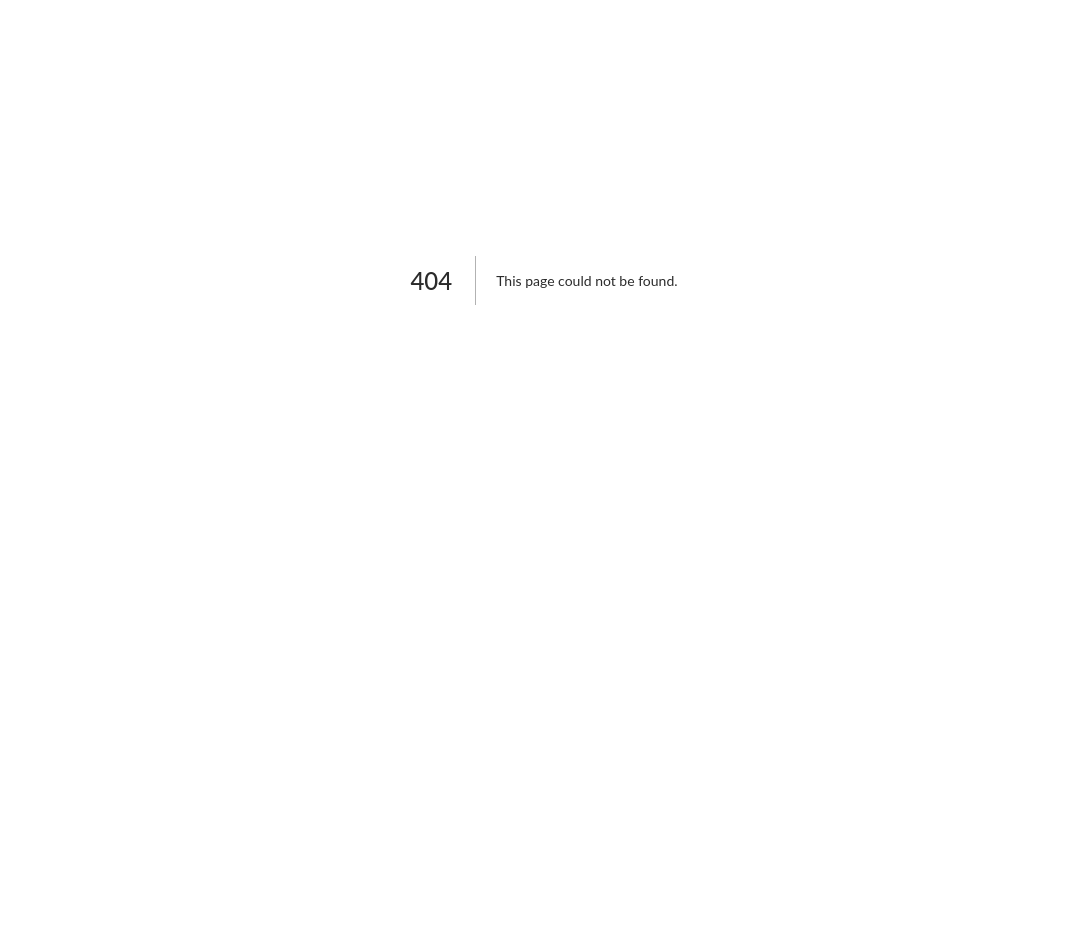
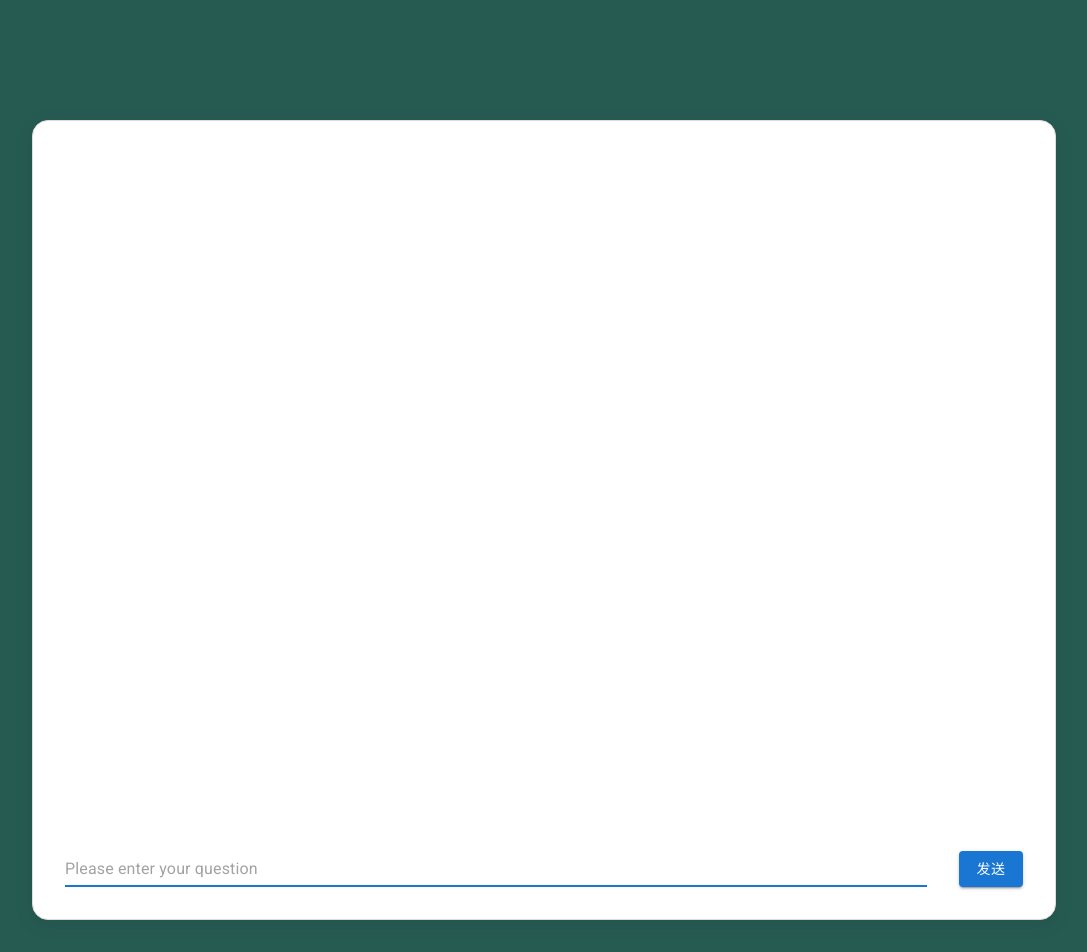
Before and after one commit to OpenSandAI/opensand-web, a Next.js app: page /chat in a window 1280 px wide. Before the commit this address had no page. Shown: the part 120-1072 px from the top of the page, without its empty margins (96-1183 px from the left). Before the commit the page ends 800 px from the top, so only its background shows below. Built offline with nearby package versions, Linux system fonts and the light colour scheme.

Commit message:
feat: chatbot baic version develop

```diff
--- a/next.config.js
+++ b/next.config.js
@@ -1,6 +1,14 @@
 /** @type {import('next').NextConfig} */
 const nextConfig = {
   output: 'standalone',
+  async rewrites() {
+    return [
+      {
+        source: '/api/:path*',
+        destination: `${process.env.HOST}/:path*`
+      },
+    ]
+  }
 };
 
 module.exports = nextConfig;
--- /dev/null
+++ b/src/app/chat/index.module.css
@@ -0,0 +1,6 @@
+.chatWrapper{
+    margin: 15rem 0;
+    padding: 0 10%;
+    display: flex;
+    justify-content: center;
+}
--- /dev/null
+++ b/src/app/chat/page.tsx
@@ -0,0 +1,13 @@
+
+import React from 'react';
+import styles from './index.module.css';
+import ChatBot from '@/components/ChatBot';
+import { Button } from '@mui/material';
+
+const page = () => {
+    return <div className={styles.chatWrapper}>
+        <ChatBot />
+    </div>;
+};
+
+export default page;
--- /dev/null
+++ b/src/components/ChatBot/ask.ts
@@ -0,0 +1,126 @@
+import type { Message } from './types.d';
+
+const parseLine = (str: string) => {
+  const match = /^(.*?):\s?(.*)$/.exec(str);
+
+  if (!match) {
+    return [null, str];
+  }
+
+  return [match[1], match[2]].map((i) => i ?? null);
+};
+
+type ParseResult =
+  | {
+      type: 'event';
+      event: string | null;
+      id: string | null;
+      data: string | null;
+    }
+  | {
+      type: 'retry';
+      value: number;
+    };
+
+const createParseChunkFn = (onParse: (val: ParseResult) => void) => {
+  let buffer = '';
+
+  const parseBuffer = () => {
+    let eventName: string | null = null;
+    let eventId: string | null = null;
+
+    for (const line of buffer.split('\n')) {
+      if (!line || line.startsWith(':')) {
+        // Ignore invalid data
+      } else {
+        const [field, value] = parseLine(line);
+
+        switch (field) {
+          case 'event':
+            eventName = value;
+            break;
+
+          case 'id':
+            eventId = value;
+            break;
+
+          case 'data':
+            onParse({
+              type: 'event',
+              event: eventName,
+              id: eventId,
+              data: value,
+            });
+            break;
+
+          case 'retry':
+            const retry = Number(value);
+            if (!Number.isNaN(retry)) {
+              onParse({ type: 'retry', value: retry });
+            }
+            break;
+
+          default:
+            break;
+        }
+      }
+    }
+  };
+
+  return (chunk: string) => {
+    buffer += chunk;
+
+    if (buffer.endsWith('\n\n')) {
+      parseBuffer();
+      buffer = '';
+    }
+  };
+};
+
+const ask = async (
+  onMessage: (data: string | null) => void,
+  messages: Message[]
+) => {
+  const res = await fetch('/api/v1/chat/completions', {
+    method: 'POST',
+    headers: {
+      'Content-Type': 'application/json',
+      Authorization: 'Bearer e59f67cf0e5e4d56bf4273c1f2fc6fe1', // Fill your OpenAI key
+    },
+    body: JSON.stringify({
+      stream: true,
+      max_tokens: 1000,
+      model: 'gpt-3.5-turbo',
+      temperature: 0.8,
+      top_p: 1,
+      presence_penalty: 1,
+      messages,
+    }),
+  });
+
+  if (!res.ok) {
+    throw new Error('Fetch sse error');
+  }
+
+  const parseChunk = createParseChunkFn((event) => {
+    if (event.type === 'event') {
+      onMessage(event.data);
+    }
+  });
+
+  const reader = res.body?.getReader();
+  if (reader) {
+    void (function read() {
+      reader.read().then(({ done, value }) => {
+        if (done) {
+          return;
+        }
+        const chunk = new TextDecoder().decode(value);
+        parseChunk(chunk);
+        read();
+      });
+    })();
+  }
+};
+
+export default ask;
--- /dev/null
+++ b/src/components/ChatBot/index.module.css
@@ -0,0 +1,40 @@
+.main {
+    max-width: 80rem;
+    flex-grow: 1;
+
+
+
+
+
+    .chat {
+        display: flex;
+        flex-direction: column;
+        min-height: 50rem;
+        padding: 2rem;
+        padding-top: 0;
+        border-radius: 1rem;
+        border: 1px solid #ddd;
+        background-color: #fff;
+        max-height: 25rem;
+        box-shadow: 0 4px 6px rgb(49 54 68 / 5%), 0 5px 20px rgb(49 54 68 / 8%);
+
+        .logs {
+            flex: 1;
+            overflow-y: auto;
+            margin-bottom: 1rem;
+
+            .log {
+                gap: 0.4rem;
+                display: flex;
+                flex-direction: column;
+            }
+        }
+    }
+
+
+
+    .inputWrapper {
+        display: flex;
+        gap: 2rem;
+    }
+}
--- /dev/null
+++ b/src/components/ChatBot/index.tsx
@@ -0,0 +1,125 @@
+'use client';
+import React, { useCallback, useState } from 'react';
+import ReactMarkdown from 'react-markdown';
+import remarkGfm from 'remark-gfm';
+import rehypeHighlight from 'rehype-highlight';
+import { Button, Input } from '@mui/material';
+import { Log, Message } from './types.d';
+import 'highlight.js/styles/vs2015.css';
+import styles from './index.module.css';
+import ask from './ask';
+
+const ariaLabel = { 'aria-label': 'description' };
+
+const enum Role {
+  Assistant = 'assistant',
+  User = 'user',
+}
+
+const ChatBot = () => {
+  const [logs, setLogs] = useState<Log[]>(() => []);
+  const [question, setQuestion] = useState('');
+  const [answeringContent, setAnsweringContent] = useState('');
+
+  const askQuestion = useCallback((messages: Message[]) => {
+    setAnsweringContent('&ZeroWidthSpace;');
+
+    let contents = '';
+    ask(str => {
+      if (!str) return;
+      if (str === '[DONE]') {
+        setAnsweringContent('');
+        setLogs(prev =>
+          prev.map(i => {
+            const { answering, ...rest } = i;
+            if (answering) {
+              return {
+                ...rest,
+                content: contents,
+              };
+            }
+            return i;
+          }),
+        );
+
+        return;
+      }
+
+      let content = str;
+      try {
+        const data = JSON.parse(str);
+        content = data.choices?.reduce((acc: string, cur: unknown) => {
+          // @ts-expect-error
+          acc += cur?.delta?.content ?? '';
+          return acc;
+        }, '');
+      } catch {
+        // Ignore
+        // console.error(err);
+      }
+
+      contents += content;
+      setAnsweringContent(contents);
+    }, messages);
+  }, []);
+
+  const isAnswering = Boolean(answeringContent);
+
+  const onSubmit = () => {
+    if (isAnswering || !question) return;
+    const messages = logs.concat({
+      id: crypto.randomUUID(),
+      role: Role.User,
+      content: question,
+    });
+
+    askQuestion(messages.map(i => ({ role: i.role, content: i.content })));
+    setQuestion('');
+    setLogs([
+      ...messages,
+      {
+        content: '',
+        answering: true,
+        role: Role.Assistant,
+        id: crypto.randomUUID(),
+      },
+    ]);
+  };
+
+  return (
+    <div className={styles.main}>
+        <div className={styles.chat}>
+          <div className={styles.logs}>
+            {logs.map(l => (
+              <div key={l.id} className={styles.log}>
+                {/* @ts-ignore */}
+                <div>{l.role === Role.User ? 'User:' : 'ChatGPT:'}</div>
+                <div className={l.answering ? 'streaming' : ''}>
+                  <ReactMarkdown remarkPlugins={[remarkGfm]} rehypePlugins={[rehypeHighlight]}>
+                    {l.answering ? answeringContent : l.content}
+                  </ReactMarkdown>
+                </div>
+              </div>
+            ))}
+          </div>
+          <div className={styles.inputWrapper}>
+            <Input
+              autoFocus
+              fullWidth
+              placeholder="Please enter your question"
+              value={question}
+              onChange={e => {
+                setQuestion(e.target.value);
+              }}
+              inputProps={ariaLabel}
+            />
+            <Button variant="contained" onClick={onSubmit}>
+              发送
+            </Button>
+          </div>
+        </div>
+    </div>
+  );
+};
+
+export default ChatBot;
--- a/src/components/Layout/index.tsx
+++ b/src/components/Layout/index.tsx
@@ -1,13 +1,15 @@
 import React, { Fragment } from "react";
 import Header from "../Header";
+import Footer from "../Footer";
 
 const Layout = (props: { children: React.ReactNode }) => {
   const { children } = props;
   return (
-    <Fragment>
+    <body>
       <Header />
-      <main>{children}</main>
-    </Fragment>
+      {children}
+      <Footer />
+    </body>
   );
 };
 
```
Also changed, not shown: package.json (+7 -3 lines), src/app/page.tsx (+4 -4 lines), src/components/ChatBot/types.d.ts (added, +14 -0 lines), 1 other file (tests, documents, lock files or other folders).
